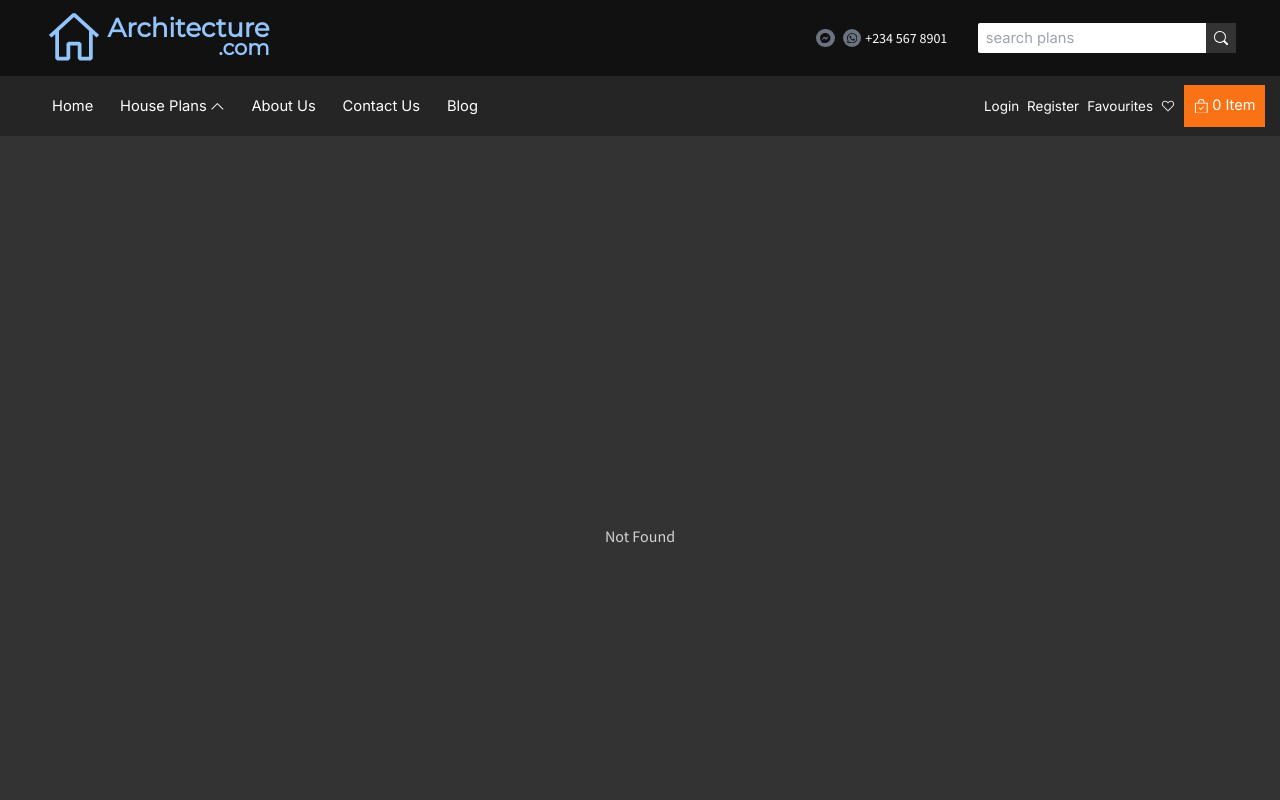
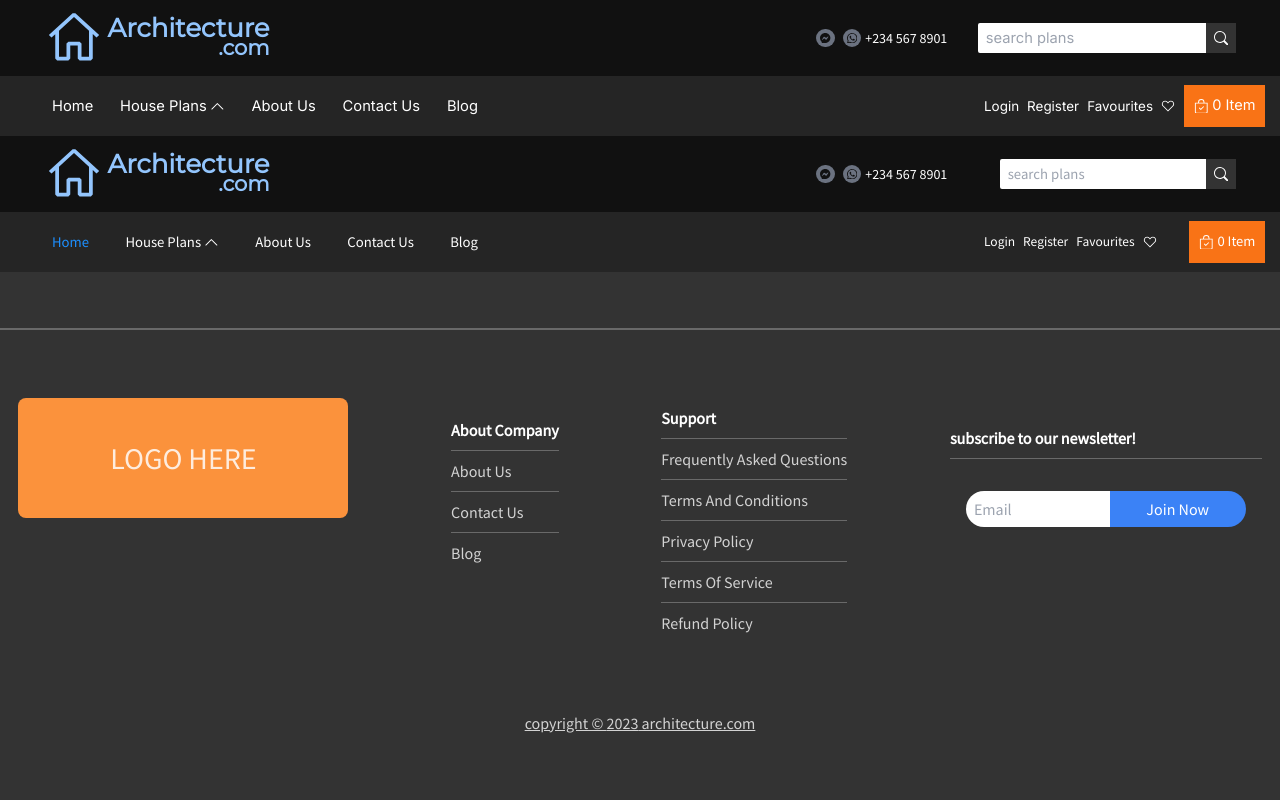
Before and after one commit to cleverAkanimoh/architecture, a React (Create React App) app: page /collections in a window 1280 px wide. Shown: the top 800 px of the page. Built offline with nearby package versions, Linux system fonts and the light colour scheme; a web font is replaced by a local one.

Commit message:
modified routes.tsx added Collections.tsx

```diff
--- /dev/null
+++ b/src/Components/Collections.tsx
@@ -0,0 +1,15 @@
+import { Outlet } from "react-router-dom";
+import Footer from "./Footer";
+import Header from "./Header";
+
+export default function Collections() {
+  return (
+    <>
+      <Header />
+      <main>
+        <Outlet />
+      </main>
+      <Footer />
+    </>
+  );
+}
--- a/src/routes.tsx
+++ b/src/routes.tsx
@@ -1,9 +1,7 @@
-import {
-    Route,
-    createRoutesFromElements
-} from "react-router-dom"
+import { Route, createRoutesFromElements } from "react-router-dom";
 
 import Layout from "./Components/Layout";
+import Collections from "./Components/Collections";
 
 import Home from "./Pages/Home";
 import About from "./Pages/About";
@@ -20,8 +18,12 @@ const routes = createRoutesFromElements(
     <Route path="contact" element={<Contact />} />
     <Route path="blog" element={<Blog />} />
 
+    <Route path="collections" element={<Collections />}>
+      <Route />
+    </Route>
+
     <Route path="*" element={<NotFound />} />
   </Route>
-)
+);
 
-export default routes
+export default routes;
```
Lines whose indentation alone changed are shown as unchanged.
